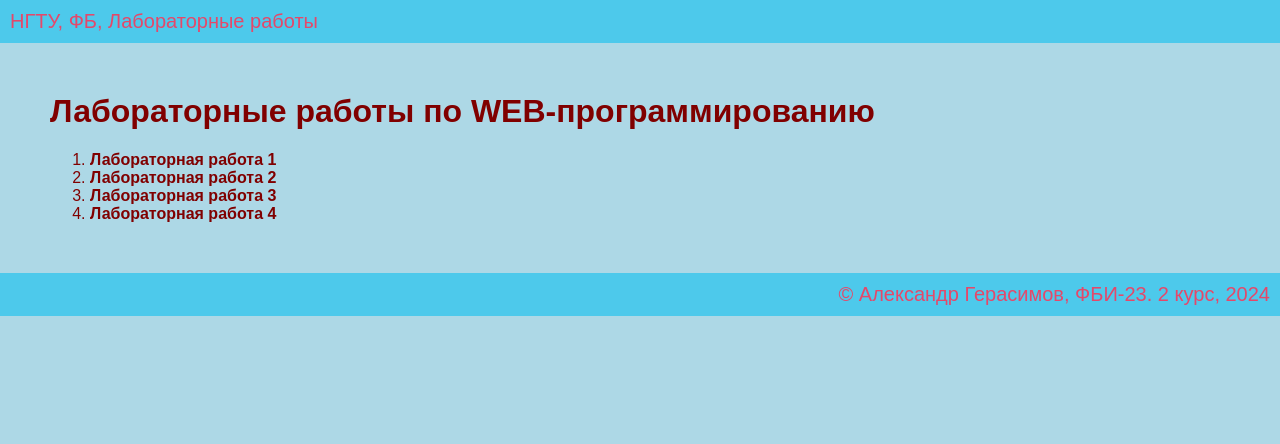
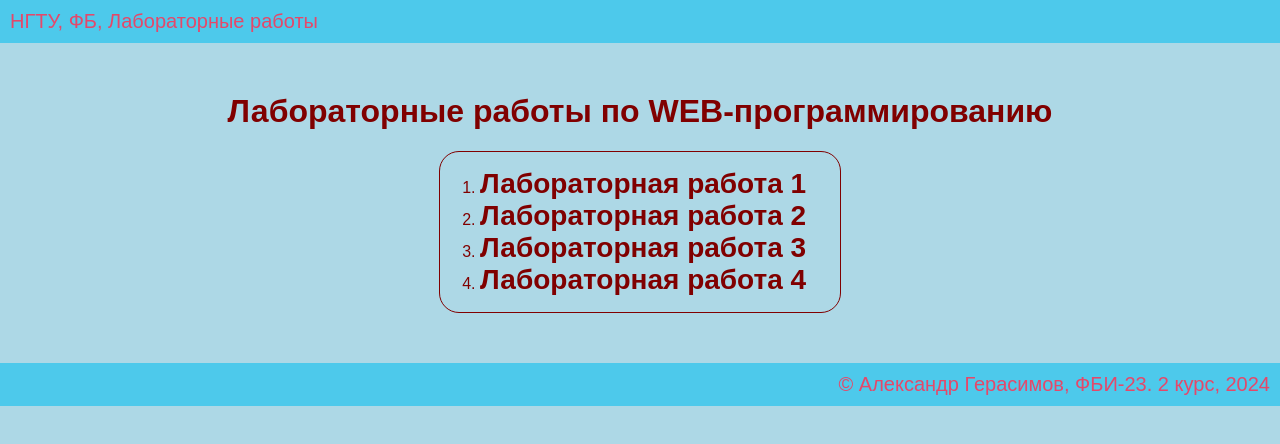
Before and after one commit to gesyaG/web-front-labs, a plain HTML site: page index.html in a window 1280 px wide. Drawn offline with Linux system fonts and the light colour scheme.

Commit message:
Размеры меню

```diff
--- a/index.html
+++ b/index.html
@@ -16,12 +16,14 @@
 
     <main>
         <h1>Лабораторные работы по WEB-программированию</h1>
+        <div class="menu">
             <ol>
                 <li><a href="lab1/lab1.html">Лабораторная работа 1</a></li>
                 <li><a href="lab2/lab2.html">Лабораторная работа 2</a></li>
                 <li><a href="lab3/lab3.html">Лабораторная работа 3</a></li>
                 <li><a href="lab4/lab4.html">Лабораторная работа 4</a></li>
             </ol>
+        </div>
     </main>
 
     <footer>
--- a/main.css
+++ b/main.css
@@ -16,9 +16,27 @@ main {
     margin: 50px;
 }
 
+h1 {
+    text-align: center;
+}
+
+div.menu {
+    border: 1px solid maroon;
+    border-radius: 20px;
+    width: 400px;
+    margin: 0 auto;
+}
+
+div.menu:hover {
+    background-color: #ffffff30;
+    box-shadow: 0 0 15px #00000030;
+    transition: 0.5s;
+}
+
 a {
     text-decoration: none;
     font-weight: bold;
+    font-size: 28px;
     transition: 1s 2s;
 }
 
```
Lines whose indentation alone changed are shown as unchanged.
